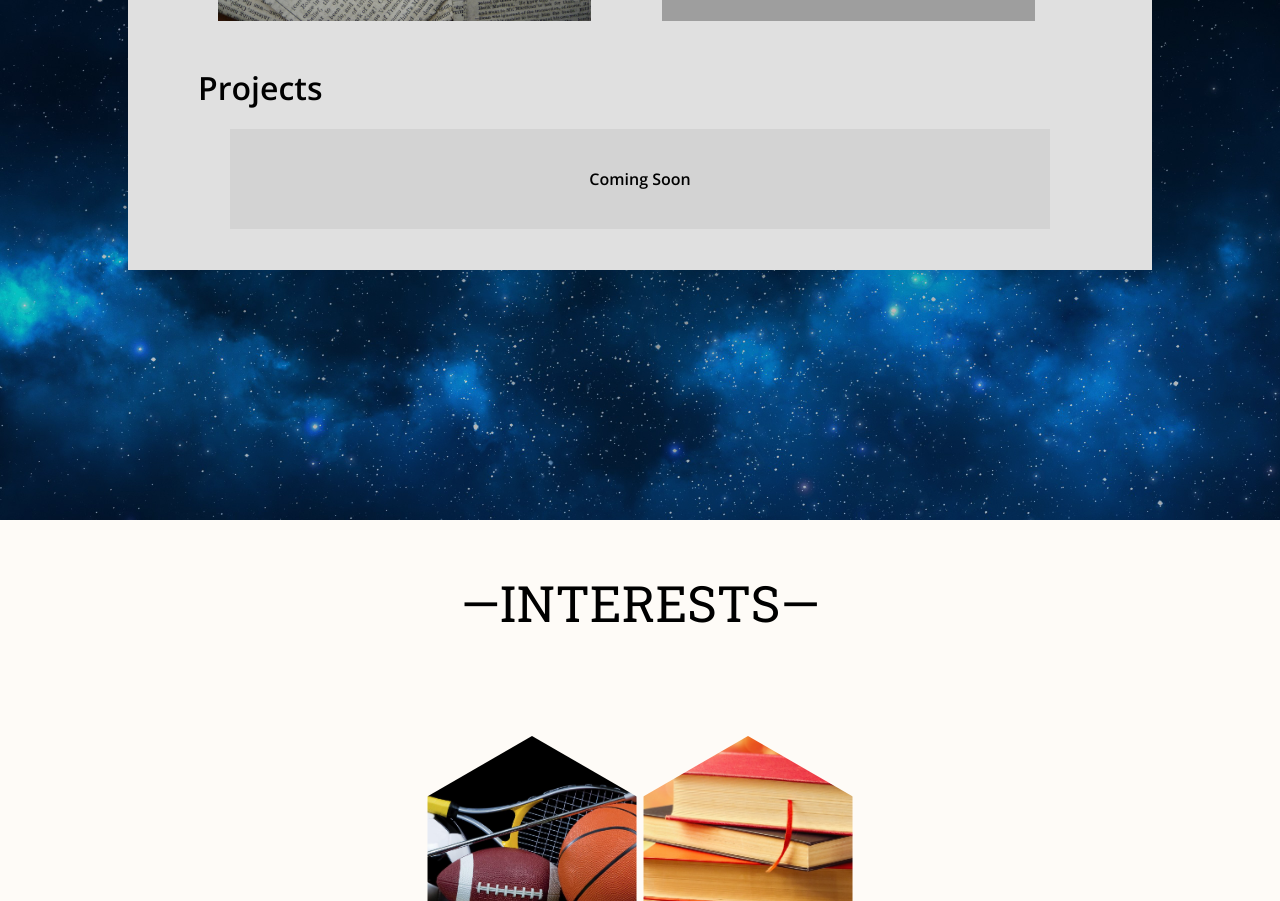
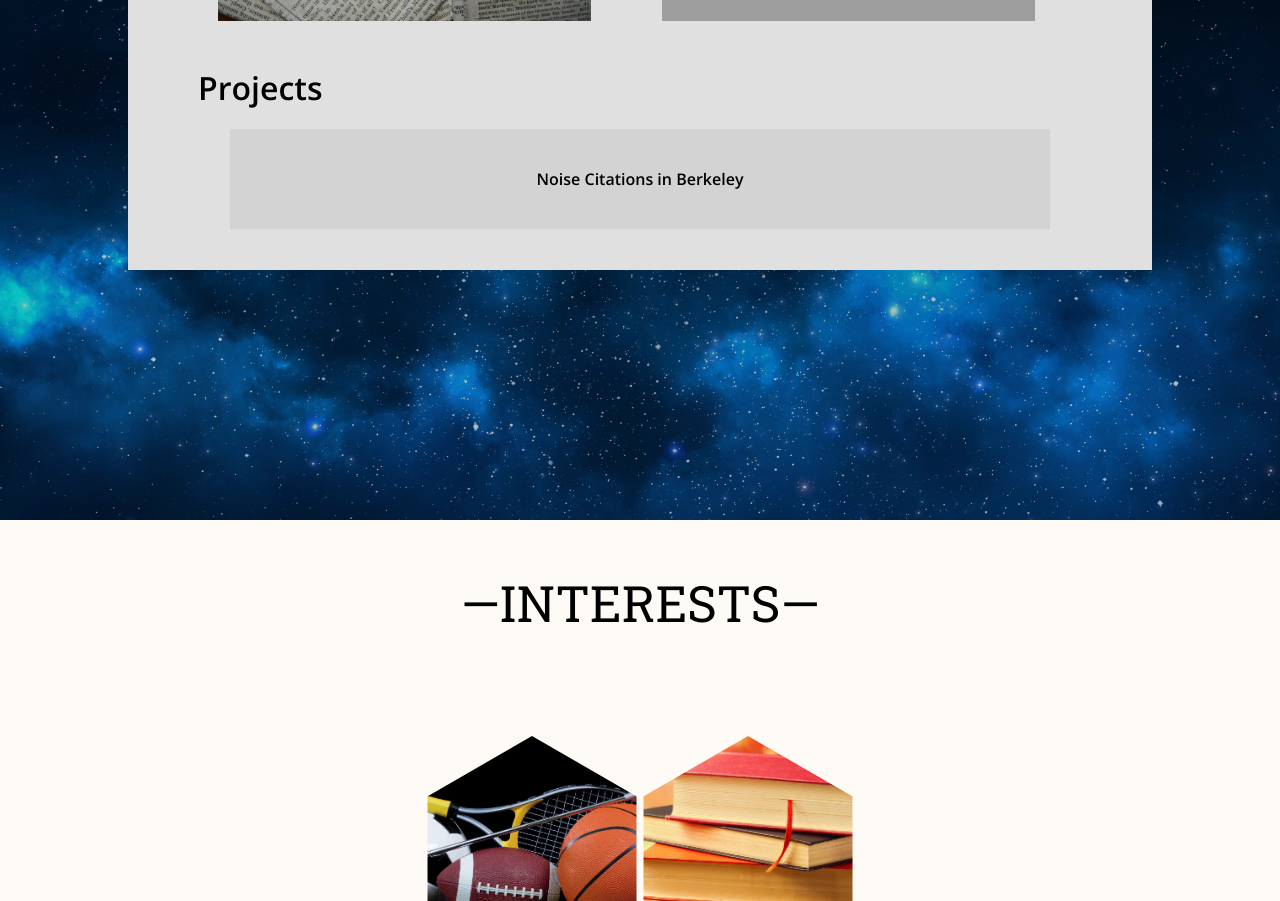
Before and after one commit to aloknarahari/aloknarahari.github.io, a plain HTML site: page index.html in a window 1280 px wide. Shown: the part 2480-3381 px from the top of the page. Drawn offline with nearby package versions, Linux system fonts and the light colour scheme; grey boxes are pictures that could not be loaded; files whose address does not match are found by name.

Commit message:
First Project
Added First project to website

```diff
--- a/index.html
+++ b/index.html
@@ -159,7 +159,7 @@
 				</li>
 			</ul>
 		<div class='papers' id = "projects"> Projects </div>
-			<div class ="project"> Coming Soon</div>
+			<a href="https://aloknarahari.shinyapps.io/noise-citations-berkeley/" target ="_blank"><div class ="project"> Noise Citations in Berkeley</div></a>
 </div>
 </section>
 
```
Also changed, not shown: 5 other files.
